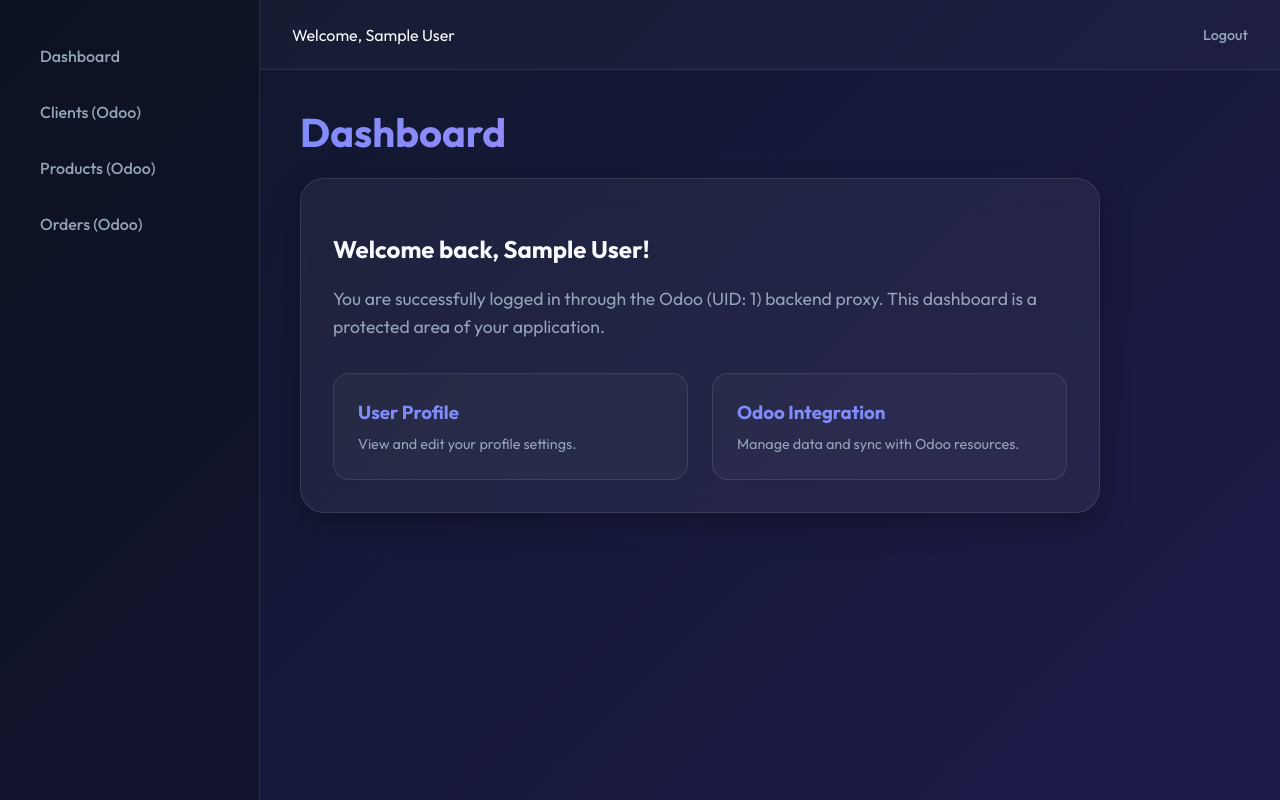
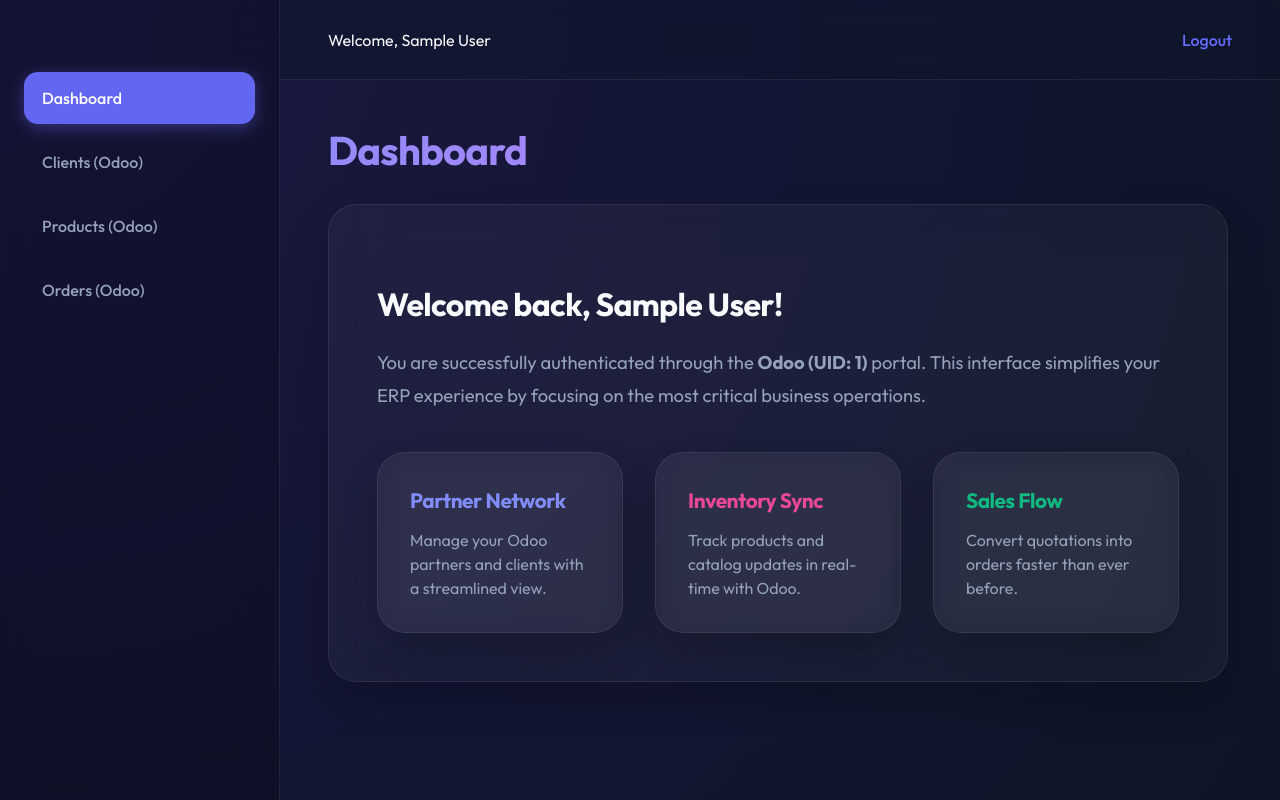
Before and after one commit to mehdiert0-arch/Odoo, a React (Vite) app in the folder odooFront/: page /dashboard in a window 1280 px wide. Built offline with nearby package versions, Linux system fonts and the light colour scheme; sample sign-in values are in the browser's storage.

Commit message:
new design

```diff
--- a/odooFront/src/layouts/DefaultLayout.jsx
+++ b/odooFront/src/layouts/DefaultLayout.jsx
@@ -1,4 +1,4 @@
-import { Navigate, Outlet, Link } from "react-router-dom";
+import { Navigate, Outlet, NavLink } from "react-router-dom";
 import { useAuth } from "../contexts/AuthContext";
 import "./Layout.css";
 
@@ -20,10 +20,10 @@
         <div id="default-layout" className="layout-container">
             <aside className="sidebar">
                 <nav>
-                    <Link to="/dashboard">Dashboard</Link>
-                    <Link to="/clients">Clients (Odoo)</Link>
-                    <Link to="/products">Products (Odoo)</Link>
-                    <Link to="/orders">Orders (Odoo)</Link>
+                    <NavLink to="/dashboard">Dashboard</NavLink>
+                    <NavLink to="/clients">Clients (Odoo)</NavLink>
+                    <NavLink to="/products">Products (Odoo)</NavLink>
+                    <NavLink to="/orders">Orders (Odoo)</NavLink>
                 </nav>
             </aside>
             <div className="main-content">
--- a/odooFront/src/layouts/Layout.css
+++ b/odooFront/src/layouts/Layout.css
@@ -1,13 +1,22 @@
 :root {
   --primary-color: #6366f1;
   --primary-hover: #4f46e5;
-  --bg-gradient: linear-gradient(135deg, #0f172a 0%, #1e1b4b 100%);
-  --card-bg: rgba(255, 255, 255, 0.05);
-  --glass-border: rgba(255, 255, 255, 0.1);
+  --secondary-color: #ec4899;
+  --bg-gradient: radial-gradient(circle at top left, #1e1b4b, #0f172a);
+  --card-bg: rgba(255, 255, 255, 0.04);
+  --glass-border: rgba(255, 255, 255, 0.08);
   --text-primary: #f8fafc;
   --text-secondary: #94a3b8;
   --input-bg: rgba(255, 255, 255, 0.03);
-  --error-color: #ef4444;
+  --error-color: #f43f5e;
+  --success-color: #10b981;
+  --warning-color: #f59e0b;
+  --sidebar-width: 280px;
+}
+
+* {
+  box-sizing: border-box;
+  transition: background-color 0.2s, border-color 0.2s, box-shadow 0.2s;
 }
 
 body {
@@ -15,256 +24,241 @@
   padding: 0;
   font-family: 'Outfit', 'Inter', sans-serif;
   background: var(--bg-gradient);
+  background-attachment: fixed;
   color: var(--text-primary);
   min-height: 100vh;
+  overflow-x: hidden;
 }
 
+/* Animations */
+@keyframes slideUp {
+  from { opacity: 0; transform: translateY(30px); }
+  to { opacity: 1; transform: translateY(0); }
+}
+
+@keyframes gradientBg {
+  0% { background-position: 0% 50%; }
+  50% { background-position: 100% 50%; }
+  100% { background-position: 0% 50%; }
+}
+
+/* Layout */
 .layout-container {
   min-height: 100vh;
   display: flex;
 }
 
-#auth-layout {
-  justify-content: center;
-  align-items: center;
+/* Sidebar Refinement */
+.sidebar {
+  width: var(--sidebar-width);
+  background: rgba(0, 0, 0, 0.3);
+  backdrop-filter: blur(20px);
+  -webkit-backdrop-filter: blur(20px);
+  border-right: 1px solid var(--glass-border);
+  padding: 2.5rem 1.5rem;
+  display: flex;
+  flex-direction: column;
+  position: sticky;
+  top: 0;
+  height: 100vh;
 }
 
-.auth-card {
+.sidebar nav {
+  margin-top: 2rem;
+}
+
+.sidebar nav a {
+  display: flex;
+  align-items: center;
+  gap: 12px;
+  padding: 14px 18px;
+  border-radius: 14px;
+  color: var(--text-secondary);
+  text-decoration: none;
+  margin-bottom: 0.75rem;
+  font-weight: 500;
+  transition: all 0.3s cubic-bezier(0.4, 0, 0.2, 1);
+}
+
+.sidebar nav a:hover {
+  background: rgba(255, 255, 255, 0.05);
+  color: var(--text-primary);
+  transform: translateX(5px);
+}
+
+.sidebar nav a.active {
+  background: var(--primary-color);
+  color: white;
+  box-shadow: 0 4px 15px rgba(99, 102, 241, 0.4);
+}
+
+/* Main Content Area */
+.main-content {
+  flex: 1;
+  display: flex;
+  flex-direction: column;
+  background: rgba(0,0,0,0.1);
+}
+
+.main-header {
+  height: 80px;
+  padding: 0 3rem;
+  background: rgba(15, 23, 42, 0.5);
+  backdrop-filter: blur(10px);
+  -webkit-backdrop-filter: blur(10px);
+  border-bottom: 1px solid var(--glass-border);
+  display: flex;
+  justify-content: space-between;
+  align-items: center;
+  z-index: 10;
+}
+
+.content-area {
+  padding: 3rem;
+  flex: 1;
+  animation: slideUp 0.6s ease-out;
+}
+
+/* Premium Card (Glassmorphism) */
+.auth-card, .data-table-container, .card-vibe {
   background: var(--card-bg);
   backdrop-filter: blur(16px);
   -webkit-backdrop-filter: blur(16px);
   border: 1px solid var(--glass-border);
-  border-radius: 24px;
-  padding: 3rem;
-  width: 100%;
-  max-width: 420px;
-  box-shadow: 0 10px 30px rgba(0, 0, 0, 0.3);
-  animation: fadeIn 0.6s ease-out;
+  border-radius: 28px;
+  box-shadow: 0 20px 40px rgba(0, 0, 0, 0.2);
 }
 
-@keyframes fadeIn {
-  from { opacity: 0; transform: translateY(20px); }
-  to { opacity: 1; transform: translateY(0); }
+.auth-card {
+  padding: 3.5rem;
+  width: 100%;
+  max-width: 460px;
+  margin: auto;
 }
 
-.auth-title {
-  font-size: 2rem;
-  font-weight: 700;
-  margin-bottom: 0.5rem;
-  text-align: center;
-  background: linear-gradient(to right, #818cf8, #c084fc);
+/* Typography */
+h1, h2, h3 {
+  font-family: 'Outfit', sans-serif;
+  letter-spacing: -0.02em;
+}
+
+.page-title {
+  font-size: 2.5rem;
+  font-weight: 800;
+  background: linear-gradient(135deg, #818cf8, #c084fc, #ec4899);
+  background-size: 200% auto;
   -webkit-background-clip: text;
   background-clip: text;
   -webkit-text-fill-color: transparent;
+  animation: gradientBg 5s ease infinite;
 }
 
-.auth-subtitle {
-  color: var(--text-secondary);
-  text-align: center;
-  margin-bottom: 2rem;
-  font-size: 0.95rem;
-}
-
-.form-group {
-  margin-bottom: 1.5rem;
-}
-
-.form-group label {
-  display: block;
-  font-size: 0.875rem;
-  font-weight: 500;
-  margin-bottom: 0.5rem;
-  color: var(--text-secondary);
-}
-
-.form-group input {
-  width: 100%;
-  padding: 12px 16px;
-  background: var(--input-bg);
-  border: 1px solid var(--glass-border);
-  border-radius: 12px;
-  color: white;
-  font-size: 1rem;
-  transition: all 0.3s ease;
-  box-sizing: border-box;
-}
-
-.form-group input:focus {
-  outline: none;
-  border-color: var(--primary-color);
-  box-shadow: 0 0 0 4px rgba(99, 102, 241, 0.15);
-}
-
-.btn-primary {
-  width: 100%;
-  padding: 14px;
-  background: var(--primary-color);
-  color: white;
-  border: none;
-  border-radius: 12px;
-  font-size: 1rem;
-  font-weight: 600;
-  cursor: pointer;
-  transition: all 0.3s ease;
+/* Improved Tables */
+.data-table-container {
+  overflow: hidden;
   margin-top: 1rem;
-}
-
-.btn-primary:hover {
-  background: var(--primary-hover);
-  transform: translateY(-2px);
-  box-shadow: 0 4px 12px rgba(99, 102, 241, 0.3);
-}
-
-.error-message {
-  background: rgba(239, 68, 68, 0.1);
-  border: 1px solid rgba(239, 68, 68, 0.2);
-  color: var(--error-color);
-  padding: 12px;
-  border-radius: 8px;
-  margin-bottom: 1.5rem;
-  font-size: 0.875rem;
-  text-align: center;
-}
-
-/* Sidebar & Main Layout Styles */
-.sidebar {
-  width: 260px;
-  background: rgba(0, 0, 0, 0.2);
-  border-right: 1px solid var(--glass-border);
-  padding: 2rem 1.5rem;
-}
-
-.main-content {
-  flex: 1;
-  display: flex;
-  flex-direction: column;
-}
-
-.main-header {
-  height: 70px;
-  padding: 0 2rem;
-  border-bottom: 1px solid var(--glass-border);
-  display: flex;
-  justify-content: space-between;
-  align-items: center;
-  background: rgba(255, 255, 255, 0.02);
-}
-
-.content-area {
-  padding: 2.5rem;
-  flex: 1;
-}
-
-nav a {
-  display: block;
-  padding: 12px 16px;
-  border-radius: 10px;
-  color: var(--text-secondary);
-  text-decoration: none;
-  margin-bottom: 0.5rem;
-  transition: all 0.2s;
-}
-
-nav a:hover, nav a.active {
-  background: var(--input-bg);
-  color: var(--text-primary);
-}
-
-.btn-logout {
-  color: var(--text-secondary);
-  text-decoration: none;
-  font-size: 0.9rem;
-}
-
-.btn-logout:hover {
-  color: var(--error-color);
-}
-
-/* Data Table Styles */
-.data-table-container {
-  background: var(--card-bg);
-  backdrop-filter: blur(16px);
-  border: 1px solid var(--glass-border);
-  border-radius: 16px;
-  overflow: hidden;
-  box-shadow: 0 4px 20px rgba(0, 0, 0, 0.2);
 }
 
 .data-table {
   width: 100%;
-  border-collapse: collapse;
-  text-align: left;
+  border-collapse: separate;
+  border-spacing: 0;
 }
 
 .data-table th {
-  padding: 1rem 1.5rem;
-  background: rgba(0, 0, 0, 0.2);
+  padding: 1.25rem 2rem;
+  background: rgba(255, 255, 255, 0.03);
   color: var(--text-secondary);
-  font-weight: 500;
-  font-size: 0.875rem;
+  font-size: 0.75rem;
+  font-weight: 600;
   text-transform: uppercase;
-  letter-spacing: 0.05em;
+  letter-spacing: 0.1em;
   border-bottom: 1px solid var(--glass-border);
 }
 
 .data-table td {
-  padding: 1rem 1.5rem;
+  padding: 1.25rem 2rem;
   border-bottom: 1px solid var(--glass-border);
   color: var(--text-primary);
-  font-size: 0.95rem;
-  transition: background 0.2s;
+  font-size: 1rem;
 }
 
-.data-table tbody tr:hover td {
-  background: rgba(255, 255, 255, 0.03);
+.data-table tbody tr {
+  transition: all 0.3s ease;
 }
 
-.data-table tbody tr:last-child td {
-  border-bottom: none;
+.data-table tbody tr:hover {
+  background: rgba(255, 255, 255, 0.05);
+  transform: scale(1.002);
 }
 
-/* Page Header Styles */
-.page-header {
-  display: flex;
-  justify-content: space-between;
-  align-items: center;
-  margin-bottom: 2rem;
+/* Inputs & Forms */
+.form-group label {
+  color: var(--text-secondary);
+  font-weight: 600;
+  margin-left: 4px;
 }
 
-.page-title {
-  font-size: 2rem;
-  font-weight: 700;
-  margin: 0;
-  background: linear-gradient(to right, #818cf8, #c084fc);
-  -webkit-background-clip: text;
-  background-clip: text;
-  -webkit-text-fill-color: transparent;
+.form-group input, .form-group select, .form-group textarea {
+  width: 100%;
+  padding: 14px 20px;
+  background: rgba(255, 255, 255, 0.05);
+  border: 1px solid var(--glass-border);
+  border-radius: 16px;
+  color: white;
+  font-size: 1rem;
+  outline: none;
+  transition: all 0.3s;
 }
 
-/* Loader */
-.loader-container {
-  display: flex;
-  justify-content: center;
-  align-items: center;
-  min-height: 200px;
+.form-group input:focus {
+  border-color: var(--primary-color);
+  background: rgba(255, 255, 255, 0.08);
+  box-shadow: 0 0 0 4px rgba(99, 102, 241, 0.2);
+}
+
+/* Buttons */
+.btn-primary {
+  background: linear-gradient(135deg, var(--primary-color), var(--secondary-color));
+  padding: 16px 32px;
+  border: none;
+  border-radius: 16px;
+  color: white;
+  font-weight: 700;
+  font-size: 1.1rem;
+  cursor: pointer;
+  box-shadow: 0 10px 25px rgba(99, 102, 241, 0.3);
+  transition: all 0.3s;
+}
+
+.btn-primary:hover:not(:disabled) {
+  transform: translateY(-3px);
+  box-shadow: 0 15px 30px rgba(99, 102, 241, 0.4);
+  filter: brightness(1.1);
+}
+
+.btn-primary:active {
+  transform: translateY(-1px);
+}
+
+/* Status Badges */
+.status-badge {
+  padding: 6px 12px;
+  border-radius: 10px;
+  font-size: 0.8rem;
+  font-weight: 700;
+  text-transform: uppercase;
+}
+
+/* Empty State & Loader */
+.empty-state {
+  padding: 5rem;
+  text-align: center;
+  color: var(--text-secondary);
 }
 
 .loader {
-  width: 48px;
-  height: 48px;
-  border: 4px solid var(--glass-border);
-  border-radius: 50%;
-  border-top-color: var(--primary-color);
-  animation: spin 1s linear infinite;
+  border-top-color: var(--secondary-color);
+  width: 60px;
+  height: 60px;
 }
-
-@keyframes spin {
-  to { transform: rotate(360deg); }
-}
-
-.empty-state {
-  text-align: center;
-  padding: 3rem;
-  color: var(--text-secondary);
-  font-size: 1.1rem;
-}
--- a/odooFront/src/pages/Dashboard.jsx
+++ b/odooFront/src/pages/Dashboard.jsx
@@ -4,26 +4,29 @@
     const { user } = useAuth();
 
     return (
-        <div style={{ maxWidth: '800px' }}>
-            <h1 style={{ fontSize: '2.5rem', marginBottom: '1.5rem', fontWeight: '700', background: 'linear-gradient(to right, #818cf8, #c084fc)', flex: 1, WebkitBackgroundClip: 'text', WebkitTextFillColor: 'transparent' }}>
-                Dashboard
-            </h1 >
-            <div className="auth-card" style={{ maxWidth: 'none', padding: '2rem' }}>
-                <h2 style={{ fontSize: '1.5rem', marginBottom: '1rem', color: '#f8fafc' }}>
+        <div style={{ maxWidth: '900px' }}>
+            <h1 className="page-title">Dashboard</h1>
+            <div className="auth-card" style={{ maxWidth: 'none', padding: '3rem', marginTop: '2rem' }}>
+                <h2 style={{ fontSize: '2rem', marginBottom: '1rem', color: '#f8fafc', fontWeight: '700' }}>
                     Welcome back, {user?.name}!
                 </h2>
-                <p style={{ color: '#94a3b8', lineHeight: '1.6', fontSize: '1.1rem' }}>
-                    You are successfully logged in through the {user?.uid ? `Odoo (UID: ${user.uid})` : 'Laravel'} backend proxy.
-                    This dashboard is a protected area of your application.
+                <p style={{ color: '#94a3b8', lineHeight: '1.8', fontSize: '1.15rem', marginBottom: '2.5rem' }}>
+                    You are successfully authenticated through the <strong>{user?.uid ? `Odoo (UID: ${user.uid})` : 'Laravel'}</strong> portal.
+                    This interface simplifies your ERP experience by focusing on the most critical business operations.
                 </p>
-                <div style={{ marginTop: '2rem', display: 'grid', gridTemplateColumns: 'repeat(auto-fit, minmax(200px, 1fr))', gap: '1.5rem' }}>
-                    <div style={{ padding: '1.5rem', background: 'rgba(255,255,255,0.03)', borderRadius: '16px', border: '1px solid rgba(255,255,255,0.1)' }}>
-                        <h3 style={{ margin: '0 0 0.5rem 0', color: '#818cf8' }}>User Profile</h3>
-                        <p style={{ margin: 0, fontSize: '0.9rem', color: '#94a3b8' }}>View and edit your profile settings.</p>
+
+                <div style={{ display: 'grid', gridTemplateColumns: 'repeat(auto-fit, minmax(240px, 1fr))', gap: '2rem' }}>
+                    <div className="card-vibe" style={{ padding: '2rem' }}>
+                        <h3 style={{ margin: '0 0 0.75rem 0', color: '#818cf8', fontSize: '1.3rem' }}>Partner Network</h3>
+                        <p style={{ margin: 0, fontSize: '1rem', color: '#94a3b8', lineHeight: '1.5' }}>Manage your Odoo partners and clients with a streamlined view.</p>
                     </div>
-                    <div style={{ padding: '1.5rem', background: 'rgba(255,255,255,0.03)', borderRadius: '16px', border: '1px solid rgba(255,255,255,0.1)' }}>
-                        <h3 style={{ margin: '0 0 0.5rem 0', color: '#818cf8' }}>Odoo Integration</h3>
-                        <p style={{ margin: 0, fontSize: '0.9rem', color: '#94a3b8' }}>Manage data and sync with Odoo resources.</p>
+                    <div className="card-vibe" style={{ padding: '2rem' }}>
+                        <h3 style={{ margin: '0 0 0.75rem 0', color: '#ec4899', fontSize: '1.3rem' }}>Inventory Sync</h3>
+                        <p style={{ margin: 0, fontSize: '1rem', color: '#94a3b8', lineHeight: '1.5' }}>Track products and catalog updates in real-time with Odoo.</p>
+                    </div>
+                    <div className="card-vibe" style={{ padding: '2rem' }}>
+                        <h3 style={{ margin: '0 0 0.75rem 0', color: '#10b981', fontSize: '1.3rem' }}>Sales Flow</h3>
+                        <p style={{ margin: 0, fontSize: '1rem', color: '#94a3b8', lineHeight: '1.5' }}>Convert quotations into orders faster than ever before.</p>
                     </div>
                 </div>
             </div>
```
